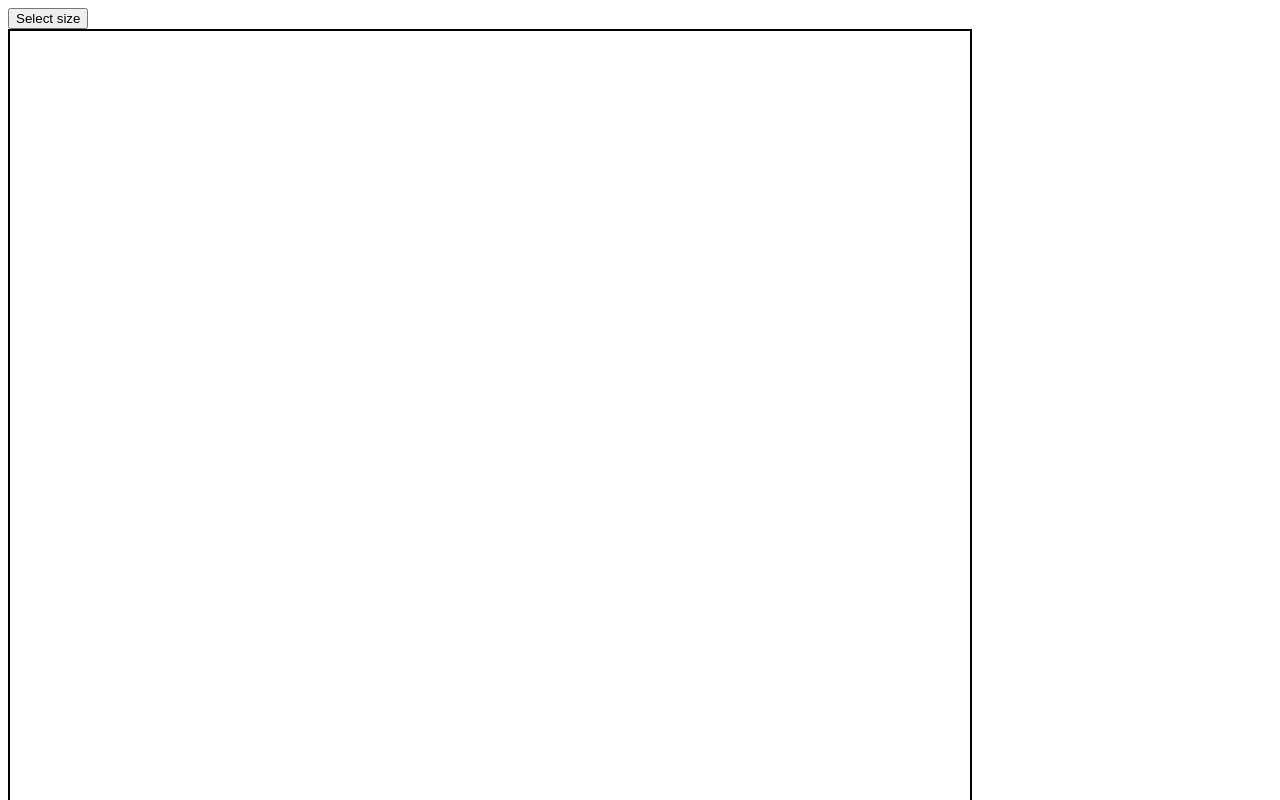
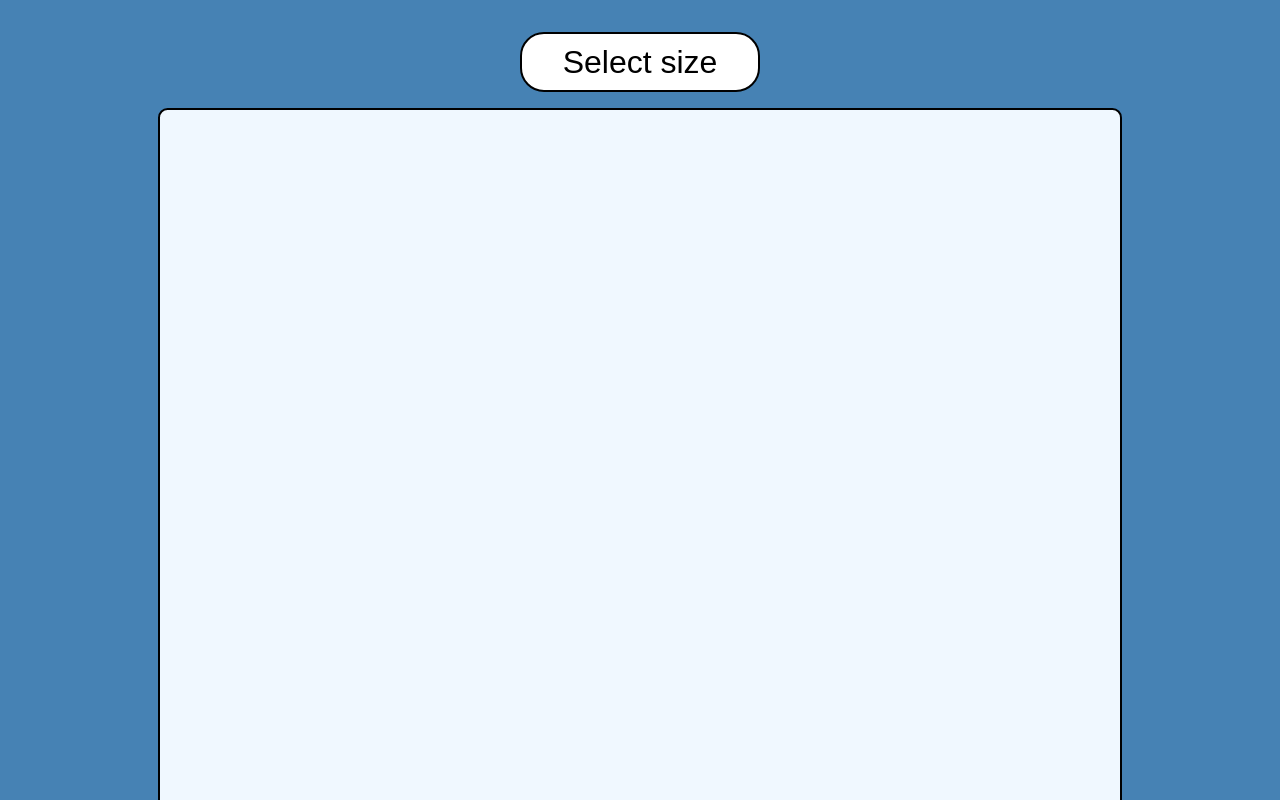
Before and after one commit to danielwhitty/odin-etch-a-sketch, a plain HTML site: page index.html in a window 1280 px wide. Shown: the top 800 px of the page. Drawn offline with Linux system fonts and the light colour scheme.

Commit message:
Add styling to page

```diff
--- a/index.html
+++ b/index.html
@@ -4,10 +4,16 @@
     <meta charset="UTF-8">
     <link rel="stylesheet" href="./styles.css">
     <script src="./scripts.js" defer></script>
+    <link rel="preconnect" href="https://fonts.googleapis.com">
+    <link rel="preconnect" href="https://fonts.gstatic.com" crossorigin>
+    <link href="https://fonts.googleapis.com/css2?family=Roboto&display=swap" rel="stylesheet">
     <title>Etch-a-Sketch</title>
 </head>
 <body>
     <button class="size-selector">Select size</button>
     <div class="sketch-container"></div>
+    <div class="footer">
+        <p>&#169 Daniel Whitty, 2022</p>
+    </div>
 </body>
 </html>
--- a/styles.css
+++ b/styles.css
@@ -1,9 +1,51 @@
+html {
+    height: 100%;
+}
+
+body {
+    min-height: 100%;
+    display: flex;
+    flex-direction: column;
+    gap: 16px;
+    align-items: center;
+    background: steelblue;
+    font-family: 'Roboto', sans-serif;
+}
+
+html,
+body {
+    margin: 0;
+}
+
+.size-selector {
+    height: 60px;
+    width: 240px;
+    font-size: 32px;
+    border: black solid 2.5px;
+    border-radius: 0.75em;
+    margin-top: 32px;
+    background: white;
+}
+
+button:hover {
+    background: slategray;
+}
+
 .sketch-container {
     display: grid;
     height: 960px;
     width: 960px;
-    border: black solid 2px;
+    border: black solid 2.5px;
+    background: aliceblue;
+    border-radius: 1%;
+    margin-bottom: auto;
+    margin-top: auto;
 }
+
 .hover-colour {
     background-color: black;
 }
+
+.footer {
+    font-size: 20px;
+}
```
